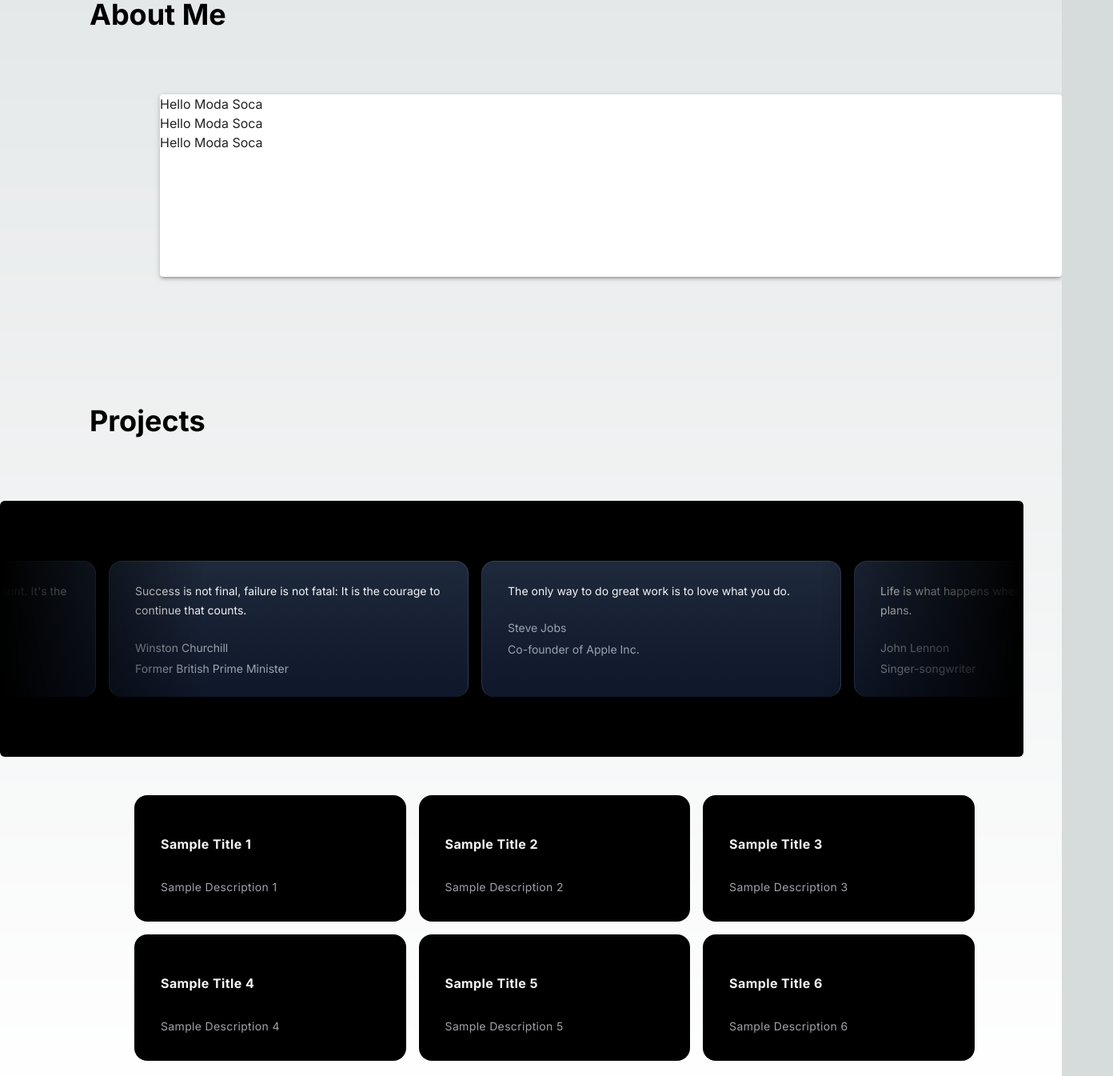
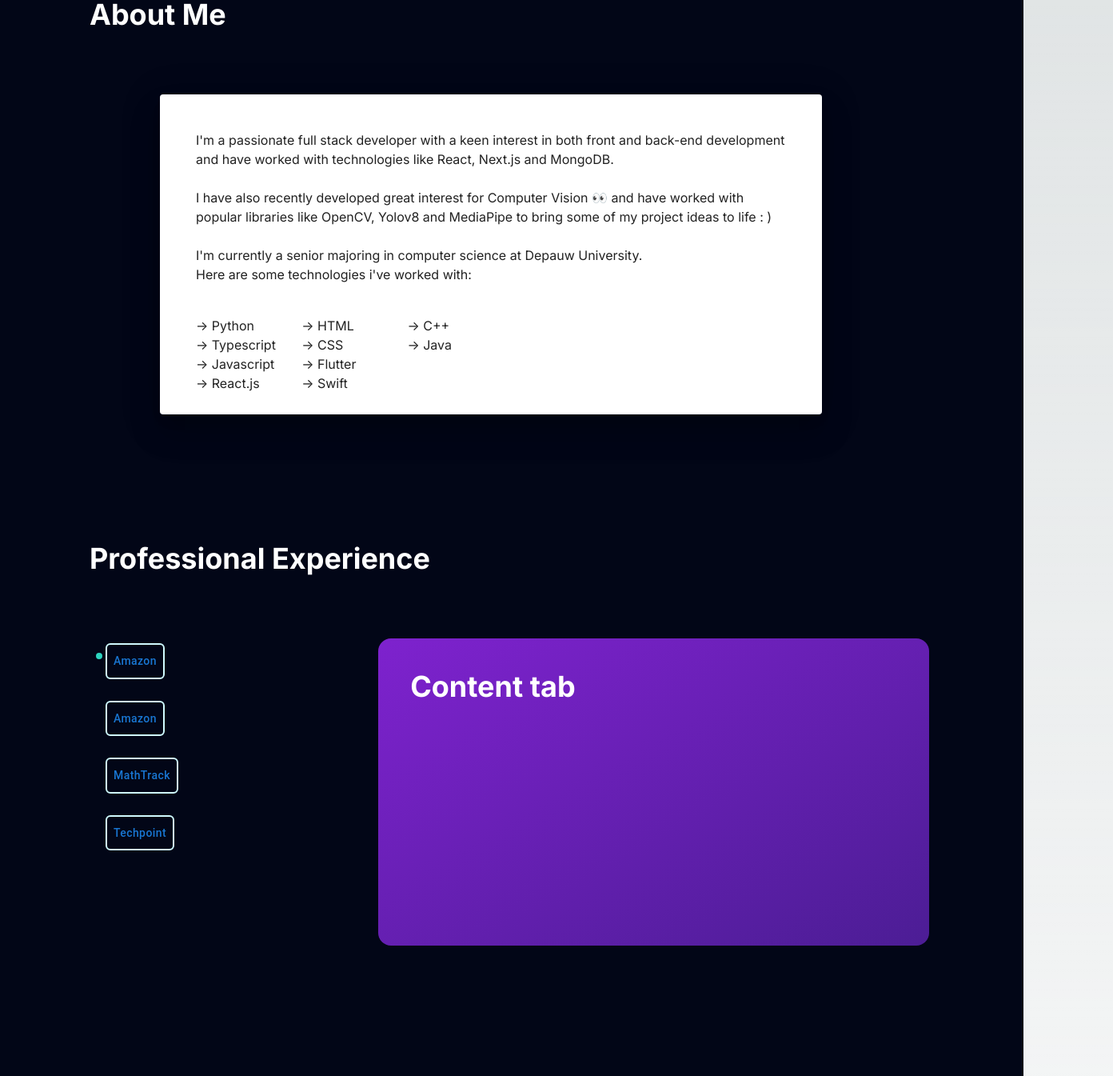
Before and after one commit to tejex/newWebsite, a Next.js app: page / in a window 1280 px wide. Shown: the part 802-2147 px from the top of the page at 80% size, 1392 px wide, since content can reach past the window. Built offline with nearby package versions, Linux system fonts and the light colour scheme.

Commit message:
Major progress on About Me and Experience Sections, will finish next part of experience section soon.

```diff
--- a/package.json
+++ b/package.json
@@ -11,6 +11,9 @@
   "dependencies": {
     "@emotion/react": "^11.11.4",
     "@emotion/styled": "^11.11.0",
+    "@fortawesome/fontawesome-svg-core": "^6.5.1",
+    "@fortawesome/free-solid-svg-icons": "^6.5.1",
+    "@fortawesome/react-fontawesome": "^0.2.0",
     "@mui/material": "^5.15.14",
     "clsx": "^2.1.0",
     "framer-motion": "^11.0.20",
--- a/src/app/components/IntroCard.tsx
+++ b/src/app/components/IntroCard.tsx
@@ -2,15 +2,47 @@ import Paper from "@mui/material/Paper";
 import { Box } from "@mui/material";
 
 export const IntroCard = () => {
+	const technologies = [
+		"Python",
+		"Typescript",
+		"Javascript",
+		"React.js",
+		"HTML",
+		"CSS",
+		"Flutter",
+		"Swift",
+		"C++",
+		"Java",
+	];
+	const tech = (
+		<div className={"mb-10 hidden md:block technologies"}>
+			<ul className="w-80 grid grid-cols-2 md:grid grid-rows-4 grid-flow-col">
+				{technologies.map((tech, index) => {
+					return (
+						<li
+							key={index}
+							className="text-md"
+						>
+							<div className="flex flex-row">
+								{"->"} {tech}
+							</div>
+						</li>
+					);
+				})}
+			</ul>
+		</div>
+	);
 	return (
-		<>
-			<h1 className="ml-28 mb-20 font-bold text-4xl">About Me</h1>
+		<div className="w-full">
+			<h1 className="ml-28 mb-20 font-bold text-white text-4xl">
+				About Me
+			</h1>
 			<Box
 				sx={{
 					"& > :not(style)": {
 						m: 1,
-						width: 1128,
-						height: 228,
+						width: 828,
+						height: 400,
 						marginLeft: 25,
 						marginBottom: 20,
 					},
@@ -19,13 +51,40 @@ export const IntroCard = () => {
 				<Paper
 					square={false}
 					variant="elevation"
-					elevation={3}
+					elevation={24}
+					className="bg-slate-950 text-white custom-shadow p-10"
 				>
-					<h3>Hello Moda Soca</h3>
-					<h3>Hello Moda Soca</h3>
-					<h3>Hello Moda Soca</h3>
+					<p className="lead">
+						I'm a passionate full stack developer with a keen
+						interest in both front and back-end development and have
+						worked with technologies like React, Next.js and
+						MongoDB.
+					</p>
+					<br />
+					<p className="lead">
+						I have also recently developed great interest for
+						Computer Vision 👀 and have worked with popular
+						libraries like OpenCV, Yolov8 and MediaPipe to bring
+						some of my project ideas to life : )
+					</p>
+					<br />
+					<p className="lead">
+						I'm currently a senior majoring in computer science at
+						<a
+							href="https://www.depauw.edu/"
+							className="text-neon"
+						>
+							{" "}
+							Depauw University
+						</a>
+						.
+					</p>
+					<p className="lead mb-10">
+						Here are some technologies i've worked with:
+					</p>
+					{tech}
 				</Paper>
 			</Box>
-		</>
+		</div>
 	);
 };
--- a/src/app/components/experience.tsx
+++ b/src/app/components/experience.tsx
@@ -1,8 +1,11 @@
 "use client";
 
 import { useState } from "react";
+import { Button } from "@mui/material";
 import { motion } from "framer-motion";
 import { cn } from "../util";
+import { Tab } from "@mui/material";
+import { act } from "react-dom/test-utils";
 
 type Tab = {
 	title: string;
@@ -10,7 +13,7 @@ type Tab = {
 	content?: string | React.ReactNode | any;
 };
 
-export const Experience = ({
+export const ExperienceButtons = ({
 	tabs: propTabs,
 	containerClassName,
 	activeTabClassName,
@@ -34,33 +37,32 @@ export const Experience = ({
 		setActive(newTabs[0]);
 	};
 
-	const [hovering, setHovering] = useState(false);
-
 	return (
-		<>
-			<div
-				className={cn(
-					"flex flex-row items-center justify-start [perspective:1000px] relative overflow-auto sm:overflow-visible no-visible-scrollbar max-w-full w-full",
-					containerClassName
-				)}
-			>
-				{propTabs.map((tab, idx) => (
-					<button
-						key={tab.title}
+		<div className="ml-28 relative overflow-auto sm:overflow-visible no-visible-scrollbar max-w-full h-full w-full">
+			<h1 className="mb-20 font-bold text-white text-4xl">
+				Professional Experience
+			</h1>
+			<div className="flex flex-row gap-x-52 w-full h-96">
+				<div className="flex flex-col w-1/6 h-72">
+					{propTabs.map((experience, idx) => {
+						return (
+							<div className="flex flex-row space-x-3">
+								<Button
 									onClick={() => {
 										moveSelectedTabToTop(idx);
 									}}
-						onMouseEnter={() => setHovering(true)}
-						onMouseLeave={() => setHovering(false)}
-						className={cn(
-							"relative px-4 py-2 rounded-full",
-							tabClassName
-						)}
+									key={idx}
+									sx={{
+										marginBottom: "15px",
+										textTransform: "none",
+									}}
 									style={{
 										transformStyle: "preserve-3d",
 									}}
+									className="md:text-2xl w-auto text-white"
 								>
-						{active.value === tab.value && (
+									<div className="flex flex-row">
+										{active.value === experience.value && (
 											<motion.div
 												layoutId="clickedbutton"
 												transition={{
@@ -69,62 +71,63 @@ export const Experience = ({
 													duration: 0.6,
 												}}
 												className={cn(
-									"absolute inset-0 bg-gray-200 dark:bg-zinc-800 rounded-full ",
+													"absolute border-4 border-teal-400 mt-3 rounded-full w-2",
 													activeTabClassName
 												)}
 											/>
 										)}
-
-						<span className="relative block text-black dark:text-white">
-							{tab.title}
-						</span>
-					</button>
-				))}
+										<h4
+											key={idx + 1}
+											className="ml-3 border-cyan-100 border-2 p-2 rounded-md"
+										>
+											{experience.title}
+										</h4>
 									</div>
+								</Button>
+							</div>
+						);
+					})}
+				</div>
+				<div className="w-full h-full">
 					<FadeInDiv
+						key={active.value}
+						active={active}
 						tabs={tabs}
-				active={active}
-				key={active.value}
-				hovering={hovering}
-				className={cn("mt-32", contentClassName)}
+						className={cn("w-3/4", contentClassName)}
 					/>
-		</>
+				</div>
+			</div>
+		</div>
 	);
 };
 
 export const FadeInDiv = ({
 	className,
 	tabs,
-	hovering,
 }: {
 	className?: string;
 	key?: string;
 	tabs: Tab[];
 	active: Tab;
-	hovering?: boolean;
 }) => {
 	const isActive = (tab: Tab) => {
 		return tab.value === tabs[0].value;
 	};
 	return (
-		<div className="relative w-full h-full">
+		<div className="relative w-full h-96">
 			{tabs.map((tab, idx) => (
 				<motion.div
 					key={tab.value}
 					layoutId={tab.value}
 					style={{
 						scale: 1 - idx * 0.1,
-						top: hovering ? idx * -50 : 0,
 						zIndex: -idx,
 						opacity: idx < 3 ? 1 - idx * 0.1 : 0,
 					}}
 					animate={{
 						y: isActive(tab) ? [0, 40, 0] : 0,
 					}}
-					className={cn(
-						"w-full h-full absolute top-0 left-0",
-						className
-					)}
+					className={cn("h-96 absolute top-0 left-0", className)}
 				>
 					{tab.content}
 				</motion.div>
--- a/src/app/components/projects.tsx
+++ b/src/app/components/projects.tsx
@@ -43,18 +43,21 @@ export const HoverEffect = ({
 
 	return (
 		<>
-			<h1 className="ml-28 mb-20 font-bold text-4xl">Projects</h1>
-			<div className="h-[20rem] rounded-md flex flex-col antialiased bg-black dark:bg-black dark:bg-grid-white/[0.05] items-center justify-center relative overflow-hidden">
+			<h1 className="ml-28 mb-20 mt-40 text-white font-bold text-4xl">
+				Projects
+			</h1>
+			<div className="h-[20rem] rounded-md flex flex-col antialiased bg-slate-950 dark:bg-grid-white/[0.05] items-center justify-center relative overflow-hidden">
 				<SpotlightProjects
 					direction="right"
 					speed="slow"
 					pauseOnHover={true}
 					items={moreItems}
+					className="bg-slate-950"
 				/>
 			</div>
 			<div
 				className={cn(
-					"grid grid-cols-1 md:grid-cols-2  lg:grid-cols-3  py-10 w-10/12 ml-40",
+					"grid grid-cols-1 md:grid-cols-2  lg:grid-cols-3  py-10 w-10/12 ml-36",
 					className
 				)}
 			>
@@ -62,14 +65,14 @@ export const HoverEffect = ({
 					<Link
 						href={item?.link}
 						key={item?.link}
-						className="relative group  block p-2 h-full w-full"
+						className="relative group block p-2 h-full w-full"
 						onMouseEnter={() => setHoveredIndex(idx)}
 						onMouseLeave={() => setHoveredIndex(null)}
 					>
 						<AnimatePresence>
 							{hoveredIndex === idx && (
 								<motion.span
-									className="absolute inset-0 h-full w-full bg-neutral-200 dark:bg-slate-800/[0.8] block  rounded-3xl"
+									className="absolute inset-0 h-full w-full bg-gray-800 dark:bg-slate-800/[0.8] block  rounded-3xl"
 									layoutId="hoverBackground"
 									initial={{ opacity: 0 }}
 									animate={{
@@ -109,9 +112,13 @@ export const Card = ({
 	return (
 		<div
 			className={cn(
-				"rounded-2xl h-full w-full p-4 overflow-hidden bg-black border border-transparent dark:border-white/[0.2] group-hover:border-slate-700 relative z-20",
+				"rounded-xl h-full w-full p-4 overflow-hidden bg-black border border-transparent dark:border-white/[0.2] group-hover:border-slate-700 relative z-20",
 				className
 			)}
+			style={{
+				background:
+					"linear-gradient(180deg, var(--slate-800), var(--slate-900)",
+			}}
 		>
 			<div className="relative z-50">
 				<div className="p-4">{children}</div>
--- a/src/app/components/spotlightProjects.tsx
+++ b/src/app/components/spotlightProjects.tsx
@@ -83,7 +83,7 @@ export const SpotlightProjects = ({
 		<div
 			ref={containerRef}
 			className={cn(
-				"scroller relative z-20  max-w-7xl overflow-hidden  [mask-image:linear-gradient(to_right,transparent,white_20%,white_80%,transparent)]",
+				"scroller relative z-20 max-w-7xl overflow-hidden  [mask-image:linear-gradient(to_right,transparent,white_20%,white_80%,transparent)]",
 				className
 			)}
 		>
--- a/src/app/globals.css
+++ b/src/app/globals.css
@@ -24,6 +24,7 @@ body {
       rgb(var(--background-end-rgb))
     )
     rgb(var(--background-start-rgb));
+  overflow-x: hidden;
 }
 
 @layer utilities {
@@ -31,3 +32,17 @@ body {
     text-wrap: balance;
   }
 }
+.no-visible-scrollbar {
+  scrollbar-width: none;
+  -ms-overflow-style: none;
+  -webkit-overflow-scrolling: touch;
+}
+
+.no-visible-scrollbar::-webkit-scrollbar {
+  display: none;
+}
+.custom-shadow {
+  border: 5px solid transparent;
+  box-shadow: 0px 5px 20px rgb(6, 182, 212, 0.3);
+  border-radius: 3%;
+}
--- a/src/app/page.tsx
+++ b/src/app/page.tsx
@@ -1,5 +1,5 @@
 import { LampDemo } from "./components/lamp";
-import { Experience } from "./components/experience";
+import { ExperienceButtons } from "./components/experience";
 import { HoverEffect } from "./components/projects";
 import { IntroCard } from "./components/IntroCard";
 import Paper from "@mui/material/Paper";
@@ -42,97 +42,64 @@ export default function Home() {
 			link: "https://www.example.com/6",
 		},
 	];
+	const DummyContent = () => {
+		return (
+			<div
+				style={{ width: "1000px", height: "4000px" }}
+				className="object-cover object-left-top h-[100%]  md:h-[90%] absolute -bottom-10 inset-x-0 w-[90%] rounded-xl mx-auto"
+			></div>
+		);
+	};
 
-	const tabArray = [
+	const tabs = [
 		{
-			title: "Tab 2",
-			value: "tab_value_2",
+			title: "Amazon",
+			value: "Incoming Software Engineer Intern",
 			content: (
-				<Box
-					sx={{
-						"& > :not(style)": {
-							m: 1,
-							width: 1128,
-							height: 228,
-							marginLeft: 20,
-							marginBottom: 20,
-						},
-					}}
-				>
-					<Paper
-						square={false}
-						variant="elevation"
-						elevation={3}
-					>
-						<h3>Hello Moda Soca</h3>
-						<h3>Hello Moda Soca</h3>
-						<h3>Hello Moda Soca</h3>
-					</Paper>
-				</Box>
+				<div className="w-full overflow-hidden relative h-full rounded-2xl p-10 text-xl md:text-4xl font-bold text-white bg-gradient-to-br from-purple-700 to-violet-900">
+					<p>Content tab</p>
+					<DummyContent />
+				</div>
 			),
 		},
 		{
-			title: "Tab 2",
-			value: "tab_value_2",
+			title: "Amazon",
+			value: "Software Dev Engineer Intern",
 			content: (
-				<Box
-					sx={{
-						"& > :not(style)": {
-							m: 1,
-							width: 1128,
-							height: 228,
-							marginLeft: 20,
-							marginBottom: 20,
-						},
-					}}
-				>
-					<Paper
-						square={false}
-						variant="elevation"
-						elevation={3}
-					>
-						<h3>Hello Moda Soca</h3>
-						<h3>Hello Moda Soca</h3>
-						<h3>Hello Moda Soca</h3>
-					</Paper>
-				</Box>
+				<div className="w-full overflow-hidden relative h-full rounded-2xl p-10 text-xl md:text-4xl font-bold text-white bg-gradient-to-br from-purple-700 to-violet-900">
+					<p>Product Tab</p>
+					<h1>YO WTh</h1>
+					<DummyContent />
+				</div>
 			),
 		},
 		{
-			title: "Tab 2",
-			value: "tab_value_2",
+			title: "MathTrack",
+			value: "Software Engineer Intern",
 			content: (
-				<Box
-					sx={{
-						"& > :not(style)": {
-							m: 1,
-							width: 1128,
-							height: 228,
-							marginLeft: 20,
-							marginBottom: 20,
-						},
-					}}
-				>
-					<Paper
-						square={false}
-						variant="elevation"
-						elevation={3}
-					>
-						<h3>Hello Moda Soca</h3>
-						<h3>Hello Moda Soca</h3>
-						<h3>Hello Moda Soca</h3>
-					</Paper>
-				</Box>
+				<div className="w-full overflow-hidden relative h-full rounded-2xl p-10 text-xl md:text-4xl font-bold text-white bg-gradient-to-br from-purple-700 to-violet-900">
+					<p>Services tab</p>
+					<DummyContent />
+				</div>
+			),
+		},
+		{
+			title: "Techpoint",
+			value: "UI / UX Design Micro Intern",
+			content: (
+				<div className="w-full overflow-hidden relative h-full rounded-2xl p-10 text-xl md:text-4xl font-bold text-white bg-gradient-to-br from-purple-700 to-violet-900">
+					<p>Playground tab</p>
+					<DummyContent />
+				</div>
 			),
 		},
 	];
 
 	return (
-		<div>
+		<div className="bg-slate-950">
 			<LampDemo />
 			<IntroCard />
-
-			{/* <Experience tabs={tabArray} /> */}
+			<ExperienceButtons tabs={tabs} />
 			<HoverEffect items={items} />
 		</div>
 	);
```
Also changed, not shown: src/app/components/lamp.tsx (+18 -5 lines), src/app/layout.tsx (indentation only), 1 other file (tests, documents, lock files or other folders). Lines whose indentation alone changed are shown as unchanged.
